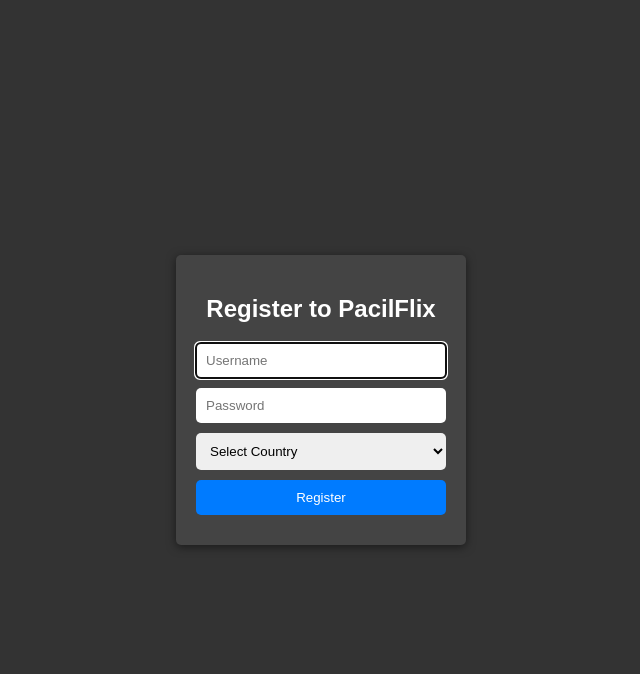
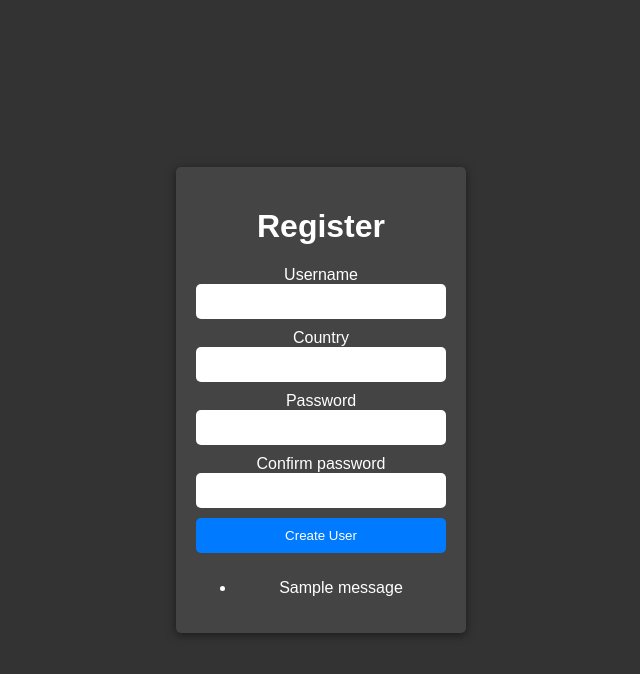
Before and after one commit to BASDAT-B16/TK, a Django app: template authentication/templates/register.html in a window 1280 px wide. Shown: the top 674 px of the page, without its empty margins (319-959 px from the left). Run offline with Django 3.2, Linux system fonts and the light colour scheme; the template is opened without the code that fills it, so the values that code supplies are empty, except form fields; tables that the repository leaves empty hold one stand-in row (values such as "Sample post"); one stand-in notice (Sample message) is shown; form fields are guessed from the names that the template uses.

Commit message:
[FEAT] update html for register and add forms.py

```diff
--- a/authentication/templates/register.html
+++ b/authentication/templates/register.html
@@ -55,24 +55,38 @@
 </head>
 <body>
     <div class="register-container">
-        <h2>Register to PacilFlix</h2>
-        <form action="" method="post">
+        <h1>Register</h1>
+
+        <form method="post">
             {% csrf_token %}
-            <input type="text" name="username" placeholder="Username" required autofocus>
-            <input type="password" name="password" placeholder="Password" required>
-            <select name="country" required>
-                <option value="" disabled selected>Select Country</option>
-                <option value="Indonesia">Indonesia</option>
-                <option value="Malaysia">Malaysia</option>
-                <option value="Vietnam">Vietnam</option>
-                <option value="Thailand">Thailand</option>
-                <option value="Timor Leste">Timor Leste</option>
-                <option value="Myanmar">Myanmar</option>
-                <option value="Singapore">Singapore</option>
-                <option value="India">India</option>
-            </select>
-            <button type="submit">Register</button>
-        </form>
+            <div class="row">
+                    <div class="col-6">
+                        <label for="username" class="form-label">Username</label>
+                        {{form.username}}
+                    </div>
+                    <div class="col-6">
+                        <label for="inputcountry" class="form-label">Country</label>
+                        {{form.country}}
+                    </div>
+                    <div class="col-12">
+                        <label for="password" class="form-label">Password</label>
+                        {{form.password1}}
+                    </div>
+                    <div class="col-12">
+                        <label for="confirm password" class="form-label">Confirm password</label>
+                        {{form.password2}}
+                    </div>
+                </div>
+                <button type="submit" class="btn btn-primary mt-3">Create User</button>
+            </form>
+
+    {% if messages %}
+        <ul>
+            {% for message in messages %}
+                <li>{{ message }}</li>
+            {% endfor %}
+        </ul>
+    {% endif %}
     </div>
 </body>
 </html>
```
Also changed, not shown: authentication/forms.py (added, +36 -0 lines), authentication/views.py (+8 -3 lines).
